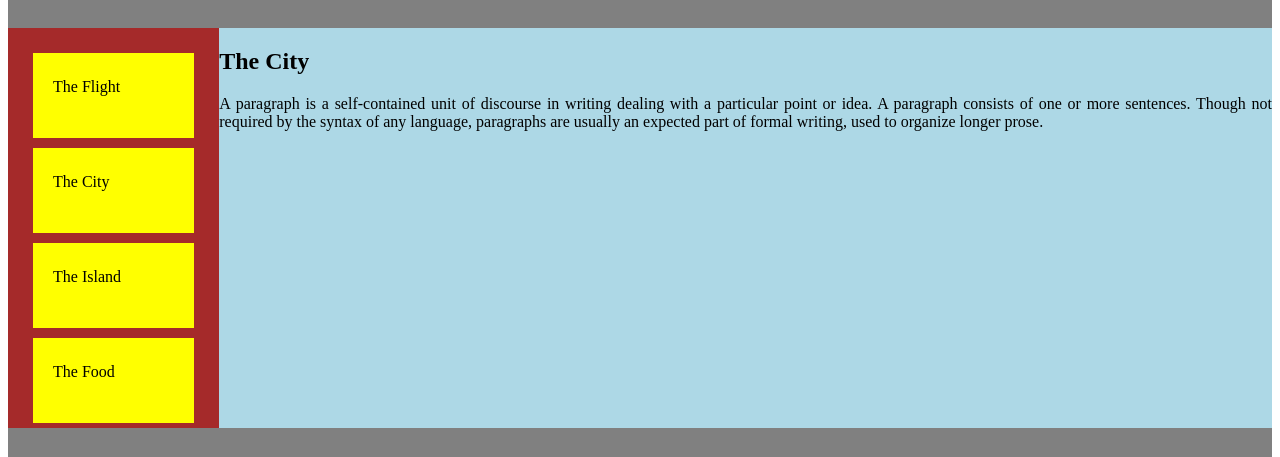
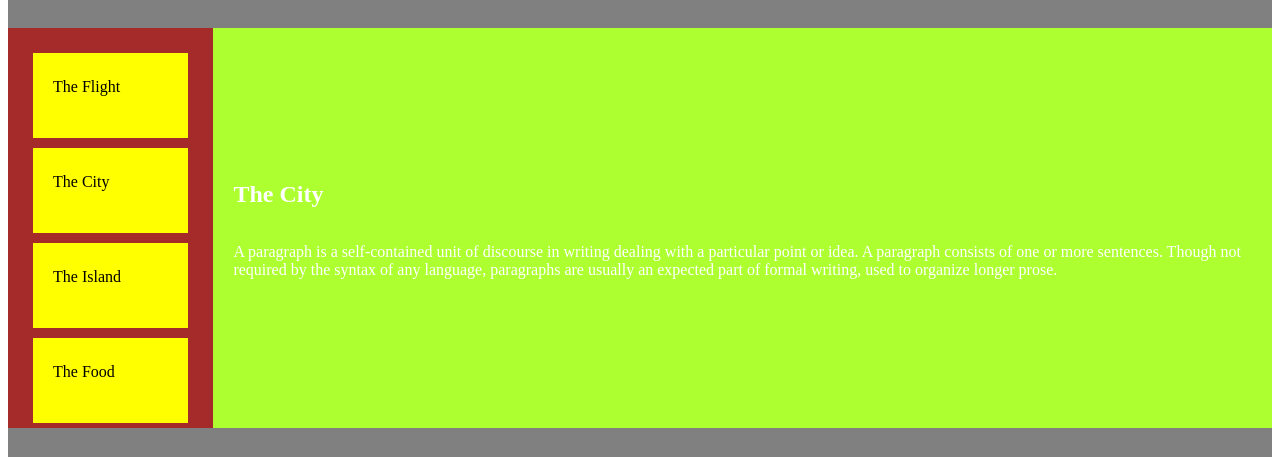
Before and after one commit to Technicalmohsinraza/Saylani-Work-sunday, a plain HTML site: page SaylaniWork/index.html in a window 1280 px wide. Shown: the part 80-537 px from the top of the page. Drawn offline with Linux system fonts and the light colour scheme.

Commit message:
(index.html)(style.css)
footer

```diff
--- a/SaylaniWork/index.html
+++ b/SaylaniWork/index.html
@@ -18,7 +18,7 @@
             </div>
             <div id="content">
                 <h2>The City</h2>
-                <p align="justify">A paragraph is a self-contained unit of discourse in writing dealing with a particular point or idea. A paragraph consists of one or more sentences. Though not required by the syntax of any language, paragraphs are usually an expected part of formal writing, used to organize longer prose. </p>
+                <p>A paragraph is a self-contained unit of discourse in writing dealing with a particular point or idea. A paragraph consists of one or more sentences. Though not required by the syntax of any language, paragraphs are usually an expected part of formal writing, used to organize longer prose. </p>
             </div>
         </div>
         <div id="header" class="textcontent">
--- a/SaylaniWork/style.css
+++ b/SaylaniWork/style.css
@@ -27,3 +27,21 @@
     margin: 10px;
     padding: 25px 0px 10px 20px;
 }
+
+#footer {
+    background-color: gray;
+    color: white;
+    height: 100px;
+    display: flex;
+    align-items: center;
+
+}
+
+#content {
+    background-color: greenyellow;
+    color: white;
+    display: flex;
+    flex-direction: column;
+    justify-content: center;
+    padding: 0px 20px;
+}
```
